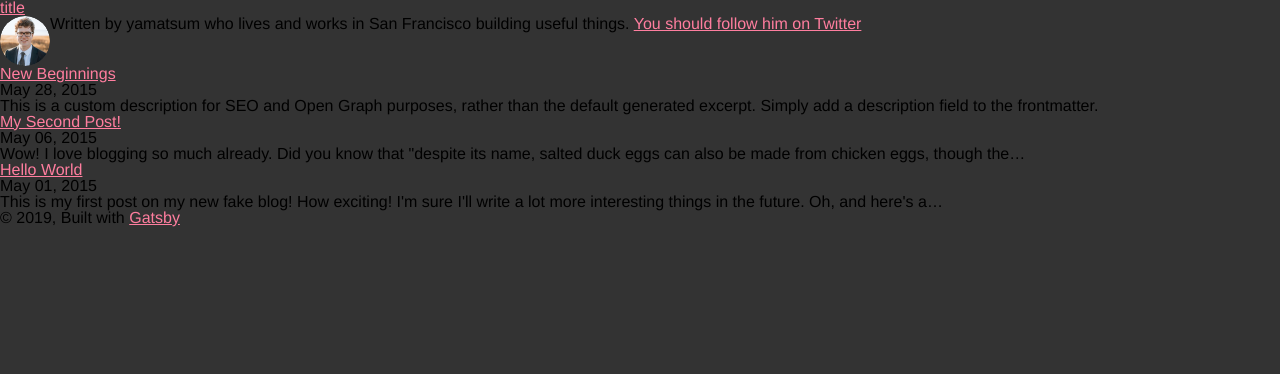
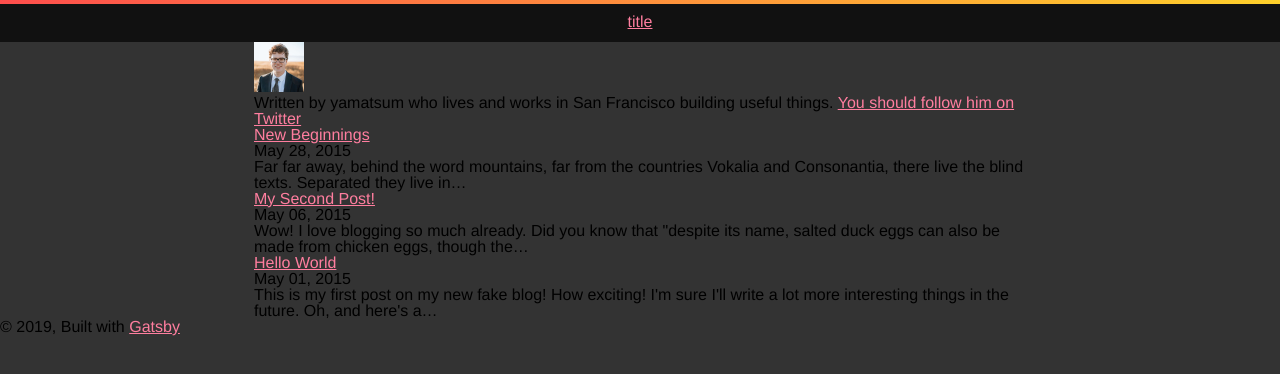
Before and after one commit to yamatsum/nigolog, a Gatsby site: page / in a window 1280 px wide. Built offline with nearby package versions, Linux system fonts and the light colour scheme; Gatsby itself is replaced by a stand-in of ours.

Commit message:
add header

```diff
--- a/gatsby-config.js
+++ b/gatsby-config.js
@@ -2,7 +2,7 @@ module.exports = {
   siteMetadata: {
     title: `ニゴログ`,
     author: `yamatsum`,
-    description: `A starter blog demonstrating what Gatsby can do.`,
+    description: `技術ブログ`,
     siteUrl: `https://nigolog.netlify.com`,
     social: {
       twitter: `tomato_mus`,
--- /dev/null
+++ b/src/components/ContentWrapper.tsx
@@ -0,0 +1,14 @@
+import React from "react";
+import styled from "styled-components";
+
+const IndexContent = styled.div`
+  max-width: ${props => props.theme.sizes.maxWidth};
+  margin: 0 auto;
+  padding: 0 1.5em;
+`;
+
+const ContentWrapper = ({ children }) => {
+  return <IndexContent>{children}</IndexContent>;
+};
+
+export default ContentWrapper;
--- /dev/null
+++ b/src/components/Header.tsx
@@ -0,0 +1,53 @@
+import React from "react";
+import { Link } from "gatsby";
+import styled from "styled-components";
+
+const HeaderTag = styled.header`
+  position: relative;
+  display: flex;
+  justify-content: space-between;
+  width: 100%;
+  padding: 14px 0 12px;
+  text-align: center;
+  background: #111;
+  &:before {
+    position: absolute;
+    top: -10px;
+    left: 0;
+    display: block;
+    content: "";
+    width: 100%;
+    height: 14px;
+    background: ${props => props.theme.colors.gradient};
+  }
+  h1,
+  h3 {
+    width: 100%;
+  }
+  .logo {
+    width: 200px;
+    height: 45px;
+  }
+  a {
+    display: block;
+  }
+`;
+
+const Header = ({ title, location }) => {
+  const rootPath = `${__PATH_PREFIX__}/`;
+  const logo = (
+    <Link to={`/`}>
+      <p>title</p>
+    </Link>
+  );
+
+  let headerInner;
+  if (location.pathname === rootPath) {
+    headerInner = <h1>{logo}</h1>;
+  } else {
+    headerInner = <h3>{logo}</h3>;
+  }
+  return <HeaderTag>{headerInner}</HeaderTag>;
+};
+
+export default Header;
--- a/src/components/bio.tsx
+++ b/src/components/bio.tsx
@@ -1,31 +1,16 @@
-import React from "react"
-import { StaticQuery, graphql } from "gatsby"
-import Image from "gatsby-image"
+import React from "react";
+import { StaticQuery, graphql } from "gatsby";
+import Image from "gatsby-image";
 
 function Bio() {
   return (
     <StaticQuery
       query={bioQuery}
       render={data => {
-        const { author, social } = data.site.siteMetadata
+        const { author, social } = data.site.siteMetadata;
         return (
-          <div
-            style={{
-              display: `flex`,
-            }}
-          >
-            <Image
-              fixed={data.avatar.childImageSharp.fixed}
-              alt={author}
-              style={{
-                marginBottom: 0,
-                minWidth: 50,
-                borderRadius: `100%`,
-              }}
-              imgStyle={{
-                borderRadius: `50%`,
-              }}
-            />
+          <div>
+            <Image fixed={data.avatar.childImageSharp.fixed} alt={author} />
             <p>
               Written by <strong>{author}</strong> who lives and works in San
               Francisco building useful things.
@@ -35,10 +20,10 @@ function Bio() {
               </a>
             </p>
           </div>
-        )
+        );
       }}
     />
-  )
+  );
 }
 
 const bioQuery = graphql`
@@ -59,6 +44,6 @@ const bioQuery = graphql`
       }
     }
   }
-`
+`;
 
-export default Bio
+export default Bio;
--- a/src/components/layout.tsx
+++ b/src/components/layout.tsx
@@ -1,29 +1,17 @@
 import React from "react";
-import { Link } from "gatsby";
 import { ThemeProvider } from "styled-components";
 import GlobalStyle from "../styles/global";
 import theme from "../styles/theme";
+import Header from "../components/Header";
 
 class Layout extends React.Component {
   render() {
     const { location, title, children } = this.props;
-    const rootPath = `${__PATH_PREFIX__}/`;
-    const logo = (
-      <Link to={`/`}>
-        <p>title</p>
-      </Link>
-    );
-    let header;
 
-    if (location.pathname === rootPath) {
-      header = <h1>{logo}</h1>;
-    } else {
-      header = <h3>{logo}</h3>;
-    }
     return (
       <ThemeProvider theme={theme}>
         <div className="siteRoot">
-          <header>{header}</header>
+          <Header title={title} location={location} />
           <main>{children}</main>
           <footer>
             © {new Date().getFullYear()}, Built with
--- a/src/pages/index.tsx
+++ b/src/pages/index.tsx
@@ -4,6 +4,7 @@ import { Link, graphql } from "gatsby";
 import Bio from "../components/bio";
 import Layout from "../components/layout";
 import SEO from "../components/seo";
+import ContentWrapper from "../components/ContentWrapper";
 
 class BlogIndex extends React.Component {
   render() {
@@ -17,25 +18,25 @@ class BlogIndex extends React.Component {
           title="All posts"
           keywords={[`blog`, `gatsby`, `javascript`, `react`]}
         />
+        <ContentWrapper>
           <Bio />
           {posts.map(({ node }) => {
             const title = node.frontmatter.title || node.fields.slug;
             return (
               <div key={node.fields.slug}>
                 <h3 style={{}}>
-                <Link style={{ boxShadow: `none` }} to={node.fields.slug}>
-                  {title}
-                </Link>
+                  <Link to={node.fields.slug}>{title}</Link>
                 </h3>
                 <small>{node.frontmatter.date}</small>
                 <p
                   dangerouslySetInnerHTML={{
-                  __html: node.frontmatter.description || node.excerpt,
+                    __html: node.excerpt,
                   }}
                 />
               </div>
             );
           })}
+        </ContentWrapper>
       </Layout>
     );
   }
--- a/src/styles/global.tsx
+++ b/src/styles/global.tsx
@@ -43,6 +43,9 @@ const globalStyle = createGlobalStyle`
   }
   a {
     color: ${props => props.theme.colors.highlight};
+    :focus{
+      outline: none;
+    }
   }
   ol, ul, li {
     list-style: none;
@@ -63,9 +66,7 @@ const globalStyle = createGlobalStyle`
     box-sizing: border-box;
   }
   img {
-    display: block;
-  	width: 100%;
-  	height: auto;
+    max-width: 100%;
   }
   button,
   input {
--- a/src/styles/theme.tsx
+++ b/src/styles/theme.tsx
@@ -1,17 +1,18 @@
 const variables = {
   colors: {
-    base: "#121212", // Black
+    base: "#121212",
     background: "#333",
-    highlight: "#ff7e9f" // LinkColor
+    highlight: "#ff7e9f",
+    gradient: "linear-gradient(-45deg,#ffd12b,#ff4d4d)",
   },
   sizes: {
-    maxWidth: "1050px"
+    maxWidth: "820px",
   },
   responsive: {
     small: "500px",
     medium: "768px",
-    large: "1024px"
-  }
+    large: "1024px",
+  },
 };
 
 export default variables;
```
Also changed, not shown: src/templates/blog-post.tsx (+2 -17 lines). Lines whose indentation alone changed are shown as unchanged.
